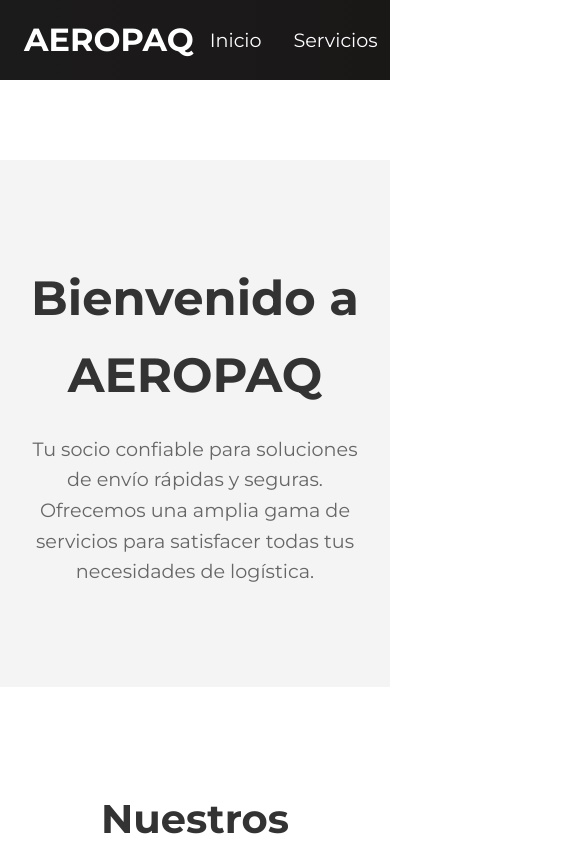
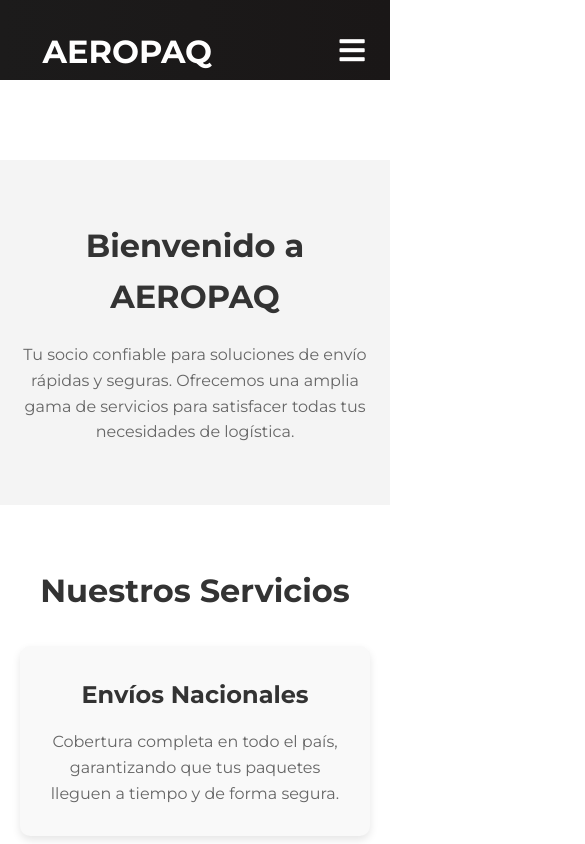
Before and after one commit to catherinerlopezv/AEROPAQ, a React (Create React App) app in the folder aeropaq/: page / in a window 390 px wide. Shown: the top 844 px of the page, 585 px wide, since content can reach past the window. Built offline with nearby package versions, Linux system fonts and the light colour scheme.

Commit message:
responsive

```diff
--- a/aeropaq/public/index.html
+++ b/aeropaq/public/index.html
@@ -14,6 +14,10 @@
     <link rel="preconnect" href="https://fonts.googleapis.com">
     <link rel="preconnect" href="https://fonts.gstatic.com" crossorigin>
     <link href="https://fonts.googleapis.com/css2?family=Montserrat:wght@400;700&display=swap" rel="stylesheet">
+
+    <!-- Añadido para los íconos del menú responsivo -->
+    <link rel="stylesheet" href="https://cdnjs.cloudflare.com/ajax/libs/font-awesome/5.15.4/css/all.min.css" integrity="sha512-1ycn6IcaQQ40/MKBW2W4Rhis/DbILU74C1vSrLJxCq57o941Ym01SwNsOMqvEBFlcgUa6xLiPY/NS5R+E6ztJQ==" crossorigin="anonymous" referrerpolicy="no-referrer" />
+
     <title>AEROPAQ</title>
   </head>
   <body>
--- a/aeropaq/src/App.css
+++ b/aeropaq/src/App.css
@@ -16,5 +16,5 @@ body {
 }
 
 main {
-  padding-top: 80px; /* Same as navbar height */
+  padding-top: 80px;
 }
--- a/aeropaq/src/components/AboutUs/AboutUs.css
+++ b/aeropaq/src/components/AboutUs/AboutUs.css
@@ -41,3 +41,14 @@
 .values-list li {
   margin-bottom: 8px;
 }
+
+@media screen and (max-width: 768px) {
+  .about-us-section {
+    padding: 60px 20px;
+  }
+
+  .section-title {
+    font-size: 2rem;
+    margin-bottom: 30px;
+  }
+}
--- a/aeropaq/src/components/Contact/Contact.css
+++ b/aeropaq/src/components/Contact/Contact.css
@@ -73,3 +73,13 @@ button[type="submit"]:hover:not(:disabled) {
   font-size: 1.1rem;
   color: #28a745;
 }
+
+@media screen and (max-width: 768px) {
+  .contact-section {
+    padding: 60px 20px;
+  }
+
+  .contact-section h2 {
+    font-size: 2rem;
+  }
+}
--- a/aeropaq/src/components/Cotizador/Cotizador.css
+++ b/aeropaq/src/components/Cotizador/Cotizador.css
@@ -53,3 +53,15 @@ button:hover {
   margin-left: auto;
   margin-right: auto;
 }
+
+/* --- Responsive Styles --- */
+@media screen and (max-width: 768px) {
+  .cotizador {
+    padding: 60px 20px;
+  }
+
+  .section-title {
+    font-size: 2rem;
+    margin-bottom: 30px;
+  }
+}
--- a/aeropaq/src/components/FAQ/FAQ.css
+++ b/aeropaq/src/components/FAQ/FAQ.css
@@ -42,3 +42,27 @@
   font-size: 1rem;
   line-height: 1.6;
 }
+
+/* --- Responsive Styles --- */
+@media screen and (max-width: 768px) {
+  .faq-section {
+    padding: 60px 20px;
+  }
+
+  .faq-section h2 {
+    font-size: 2rem;
+  }
+
+  .faq-question {
+    font-size: 0.9rem;
+    padding: 12px 15px;
+  }
+
+  .faq-answer {
+    padding: 12px 15px;
+  }
+
+  .faq-answer p {
+    font-size: 0.9rem;
+  }
+}
--- a/aeropaq/src/components/Home/Home.css
+++ b/aeropaq/src/components/Home/Home.css
@@ -19,3 +19,17 @@
   font-size: 1.2rem;
   color: #666;
 }
+
+@media screen and (max-width: 768px) {
+  .home-section {
+    padding: 60px 0;
+  }
+
+  .home-container h1 {
+    font-size: 2rem;
+  }
+
+  .home-container p {
+    font-size: 1rem;
+  }
+}
--- a/aeropaq/src/components/HowItWorks/HowItWorks.css
+++ b/aeropaq/src/components/HowItWorks/HowItWorks.css
@@ -47,3 +47,14 @@
 .how-it-works-section .step p {
   font-size: 1rem;
 }
+
+@media screen and (max-width: 768px) {
+  .how-it-works-section h2 {
+    font-size: 2rem;
+  }
+
+  .how-it-works-section .steps {
+    flex-direction: column;
+    gap: 30px;
+  }
+}
--- a/aeropaq/src/components/Navbar/Navbar.css
+++ b/aeropaq/src/components/Navbar/Navbar.css
@@ -56,3 +56,65 @@
   border-bottom: 4px solid #fff;
   transition: all 0.2s ease-out;
 }
+
+.menu-icon {
+  display: none;
+}
+
+@media screen and (max-width: 960px) {
+  .NavbarItems {
+    position: relative;
+  }
+
+  .nav-menu {
+    display: flex;
+    flex-direction: column;
+    width: 100%;
+    height: 90vh;
+    position: absolute;
+    top: 80px;
+    left: -100%;
+    opacity: 1;
+    transition: all 0.5s ease;
+  }
+
+  .nav-menu.active {
+    background: #242222;
+    left: 0;
+    opacity: 1;
+    transition: all 0.5s ease;
+    z-index: 1;
+  }
+
+  .nav-links {
+    text-align: center;
+    padding: 2rem;
+    width: 100%;
+    display: table;
+  }
+
+  .nav-links:hover {
+    background-color: #fff;
+    color: #242424;
+    border-radius: 0;
+    border-bottom: none;
+  }
+
+  .navbar-logo {
+    position: absolute;
+    top: 0;
+    left: 0;
+    transform: translate(25%, 50%);
+  }
+
+  .menu-icon {
+    display: block;
+    position: absolute;
+    top: 0;
+    right: 0;
+    transform: translate(-100%, 60%);
+    font-size: 1.8rem;
+    cursor: pointer;
+    color: #fff;
+  }
+}
--- a/aeropaq/src/components/Navbar/Navbar.js
+++ b/aeropaq/src/components/Navbar/Navbar.js
@@ -1,51 +1,59 @@
-import React from 'react';
+import React, { useState } from 'react';
 import './Navbar.css';
 
 const Navbar = () => {
+  const [click, setClick] = useState(false);
+
+  const handleClick = () => setClick(!click);
+  const closeMobileMenu = () => setClick(false);
+
   return (
     <nav className="navbar">
       <div className="navbar-container">
-        <a href="#home" className="navbar-logo">
+        <a href="#home" className="navbar-logo" onClick={closeMobileMenu}>
           AEROPAQ
         </a>
-        <ul className="nav-menu">
+        <div className="menu-icon" onClick={handleClick}>
+          <i className={click ? 'fas fa-times' : 'fas fa-bars'} />
+        </div>
+        <ul className={click ? 'nav-menu active' : 'nav-menu'}>
           <li className="nav-item">
-            <a href="#home" className="nav-links">
+            <a href="#home" className="nav-links" onClick={closeMobileMenu}>
               Inicio
             </a>
           </li>
           <li className="nav-item">
-            <a href="#services" className="nav-links">
+            <a href="#services" className="nav-links" onClick={closeMobileMenu}>
               Servicios
             </a>
           </li>
           <li className="nav-item">
-            <a href="#coverage" className="nav-links">
+            <a href="#coverage" className="nav-links" onClick={closeMobileMenu}>
               Cobertura
             </a>
           </li>
           <li className="nav-item">
-            <a href="#how-it-works" className="nav-links">
+            <a href="#how-it-works" className="nav-links" onClick={closeMobileMenu}>
               Cómo Funciona
             </a>
           </li>
           <li className="nav-item">
-            <a href="#about-us" className="nav-links">
+            <a href="#about-us" className="nav-links" onClick={closeMobileMenu}>
               Acerca de
             </a>
           </li>
           <li className="nav-item">
-            <a href="#faq" className="nav-links">
+            <a href="#faq" className="nav-links" onClick={closeMobileMenu}>
               Preguntas Frecuentes
             </a>
           </li>
           <li className="nav-item">
-            <a href="#contact" className="nav-links">
+            <a href="#contact" className="nav-links" onClick={closeMobileMenu}>
               Contacto
             </a>
           </li>
           <li className="nav-item">
-            <a href="#cotizador" className="nav-links">
+            <a href="#cotizador" className="nav-links" onClick={closeMobileMenu}>
               Cotizador
             </a>
           </li>
--- a/aeropaq/src/components/Services/Services.css
+++ b/aeropaq/src/components/Services/Services.css
@@ -42,3 +42,15 @@
   font-size: 1rem;
   color: #666;
 }
+
+
+@media screen and (max-width: 768px) {
+  .services-section {
+    padding: 60px 0;
+  }
+
+  .services-container h2 {
+    font-size: 2rem;
+    margin-bottom: 30px;
+  }
+}
```
